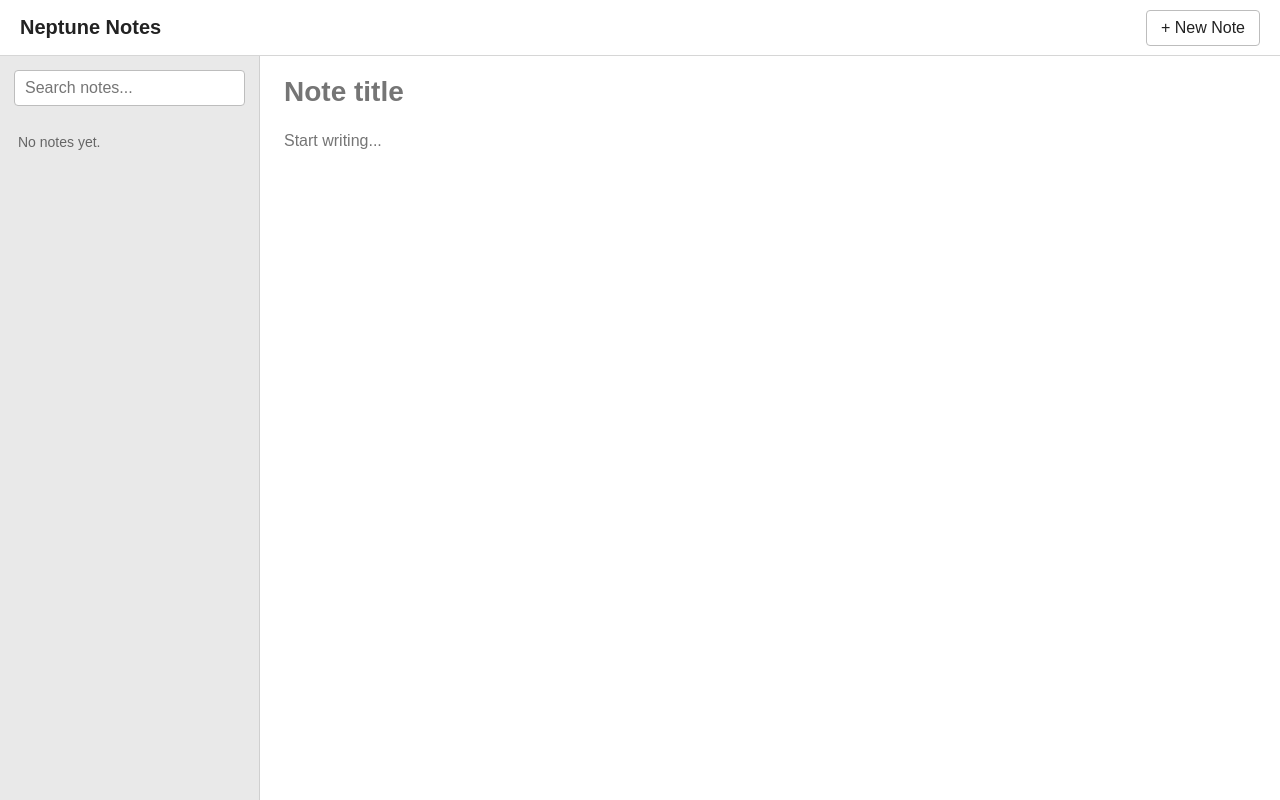
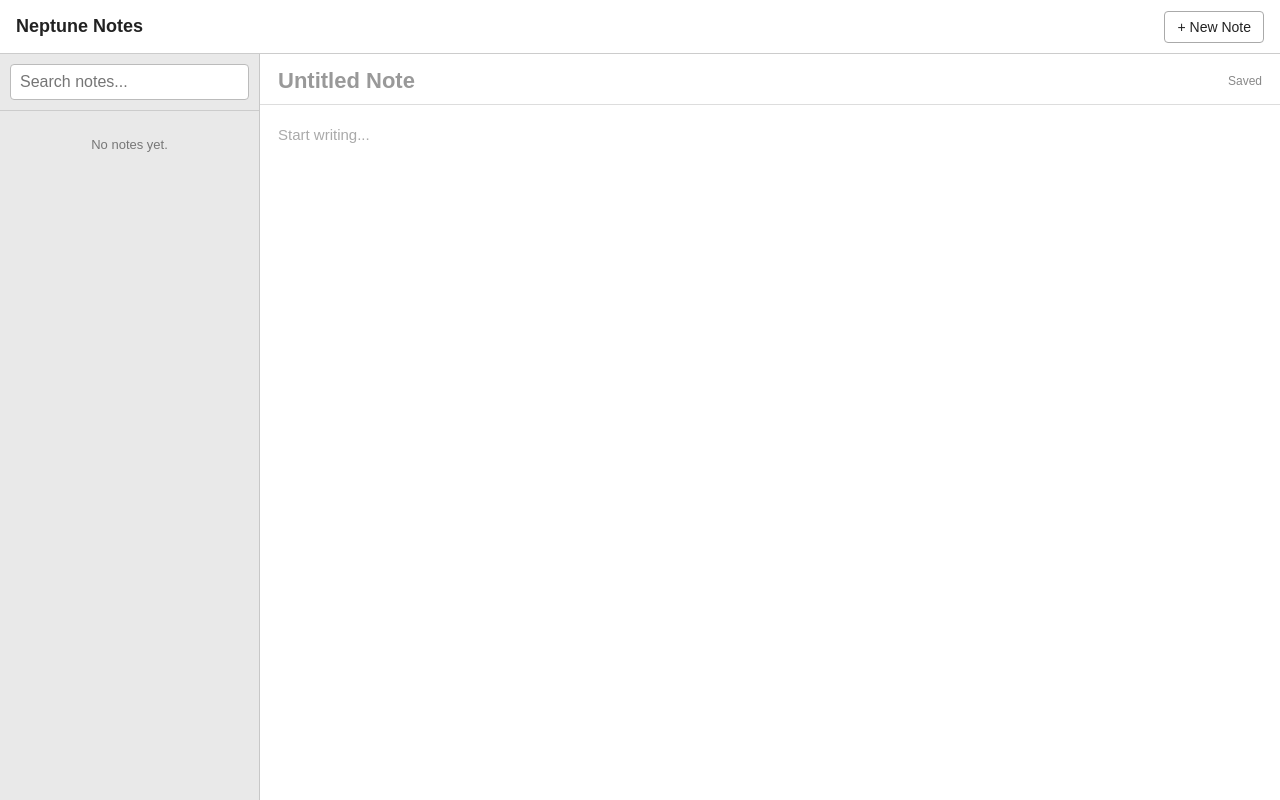
Before and after one commit to RealAnomalyGames/neptune-notes, a website built with Vite: page index.html in a window 1280 px wide. Built offline with nearby package versions, Linux system fonts and the light colour scheme.

Commit message:
Improve Neptune Notes editor and note list UI

```diff
--- a/index.html
+++ b/index.html
@@ -18,17 +18,19 @@
 
   <body>
     <div id="app">
-      <header id="app-header">
+      <header class="app-header">
+        <div class="app-brand">
           <h1>Neptune Notes</h1>
+        </div>
 
         <button id="new-note-button" type="button">
           + New Note
         </button>
       </header>
 
-      <main id="app-main">
-        <aside id="sidebar">
-          <div id="search-container">
+      <main class="notes-layout">
+        <aside class="sidebar">
+          <div class="sidebar-header">
             <input
               id="search-input"
               type="search"
@@ -37,18 +39,22 @@
             />
           </div>
 
-          <nav id="note-list" aria-label="Notes">
-            <!-- Notes will be added here later. -->
-          </nav>
+          <div id="note-list" class="note-list"></div>
         </aside>
 
-        <section id="editor" aria-label="Note editor">
+        <section class="editor">
+          <div class="editor-header">
             <input
               id="note-title"
               type="text"
-            placeholder="Note title"
+              placeholder="Untitled Note"
               aria-label="Note title"
             />
+
+            <span id="save-status" class="save-status">
+              Saved
+           </span>
+          </div>
 
           <textarea
             id="note-content"
--- a/src/main.ts
+++ b/src/main.ts
@@ -33,7 +33,11 @@ let notes: Note[] = loadNotes();
 let activeNoteId: string | null = null;
 
 function persistNotes(): void {
+  saveStatus.textContent = "Saving...";
+
   saveNotes(notes);
+
+  saveStatus.textContent = "Saved";
 }
 
 function generateId(): string {
@@ -191,6 +195,7 @@ function selectNote(noteId: string): void {
 
   noteTitle.value = note.title;
   noteContent.value = note.content;
+  saveStatus.textContent = "Saved";
 
   renderNotes();
 }
@@ -267,6 +272,10 @@ noteContent.addEventListener("input", () => {
   persistNotes();
 });
 
+const saveStatus = document.querySelector<HTMLSpanElement>(
+  "#save-status"
+)!;
+
 clearEditor();
 renderNotes();
 
--- a/src/style.css
+++ b/src/style.css
@@ -1,24 +1,21 @@
-:root {
-  font-family: Arial, Helvetica, sans-serif;
-  color: #222;
-  background: #f2f2f2;
-  font-synthesis: none;
-  text-rendering: optimizeLegibility;
-}
-
 * {
   box-sizing: border-box;
 }
 
 html,
 body {
+  width: 100%;
+  height: 100%;
   margin: 0;
-  min-width: 320px;
-  min-height: 100vh;
 }
 
 body {
+  font-family:
+    Arial,
+    Helvetica,
+    sans-serif;
   background: #f2f2f2;
+  color: #222222;
 }
 
 button,
@@ -34,5 +31,186 @@ button {
 #app {
   display: flex;
   flex-direction: column;
-  min-height: 100vh;
+  width: 100%;
+  height: 100vh;
+  overflow: hidden;
 }
+
+.app-header {
+  display: flex;
+  align-items: center;
+  justify-content: space-between;
+  height: 54px;
+  padding: 0 16px;
+  background: #ffffff;
+  border-bottom: 1px solid #cccccc;
+}
+
+.app-brand h1 {
+  margin: 0;
+  font-size: 18px;
+  font-weight: 600;
+}
+
+#new-note-button {
+  padding: 7px 12px;
+  border: 1px solid #aaaaaa;
+  border-radius: 4px;
+  background: #ffffff;
+  color: #222222;
+  font-size: 14px;
+}
+
+#new-note-button:hover {
+  background: #eeeeee;
+}
+
+#new-note-button:active {
+  background: #dddddd;
+}
+
+.notes-layout {
+  display: flex;
+  flex: 1;
+  min-height: 0;
+}
+
+.sidebar {
+  display: flex;
+  flex-direction: column;
+  width: 260px;
+  min-width: 220px;
+  background: #e9e9e9;
+  border-right: 1px solid #c8c8c8;
+}
+
+.sidebar-header {
+  padding: 10px;
+  border-bottom: 1px solid #cccccc;
+}
+
+#search-input {
+  width: 100%;
+  padding: 8px 9px;
+  border: 1px solid #bbbbbb;
+  border-radius: 4px;
+  outline: none;
+  background: #ffffff;
+  color: #222222;
+}
+
+#search-input:focus {
+  border-color: #777777;
+}
+
+.note-list {
+  flex: 1;
+  padding: 6px;
+  overflow-y: auto;
+}
+
+.editor {
+  display: flex;
+  flex: 1;
+  min-width: 0;
+  flex-direction: column;
+  background: #ffffff;
+}
+
+.editor-header {
+  display: flex;
+  align-items: center;
+  gap: 12px;
+  padding: 14px 18px 10px;
+  border-bottom: 1px solid #dddddd;
+}
+
+#note-title {
+  flex: 1;
+  min-width: 0;
+  padding: 0;
+  border: 0;
+  outline: none;
+  background: transparent;
+  color: #222222;
+  font-size: 22px;
+  font-weight: 600;
+}
+
+#note-title::placeholder {
+  color: #999999;
+}
+
+#note-content {
+  flex: 1;
+  width: 100%;
+  min-height: 0;
+  padding: 18px;
+  border: 0;
+  outline: none;
+  resize: none;
+  background: #ffffff;
+  color: #333333;
+  font-family:
+    Arial,
+    Helvetica,
+    sans-serif;
+  font-size: 15px;
+  line-height: 1.6;
+}
+
+#note-content::placeholder {
+  color: #aaaaaa;
+}
+
+.save-status {
+  flex-shrink: 0;
+  color: #888888;
+  font-size: 12px;
+}
+
+.empty-note-list {
+  margin: 20px 8px;
+  color: #777777;
+  font-size: 13px;
+  text-align: center;
+}
+
+@media (max-width: 700px) {
+  .sidebar {
+    width: 210px;
+    min-width: 180px;
+  }
+
+  .app-header {
+    padding: 0 10px;
+  }
+
+  .editor-header {
+    padding: 12px;
+  }
+
+  #note-content {
+    padding: 12px;
+  }
+}
+
+@media (max-width: 520px) {
+  .sidebar {
+    width: 160px;
+    min-width: 150px;
+  }
+
+  .app-brand h1 {
+    font-size: 16px;
+  }
+
+  #new-note-button {
+    padding: 6px 8px;
+    font-size: 12px;
+  }
+
+  #note-title {
+    font-size: 18px;
+  }
+}
--- a/src/styles/editor.css
+++ b/src/styles/editor.css
@@ -1,32 +1,15 @@
-#editor {
-  display: flex;
-  flex: 1;
-  flex-direction: column;
-  min-width: 0;
-  background: #ffffff;
+.editor {
+  position: relative;
 }
 
-#note-title {
-  width: 100%;
-  padding: 20px 24px 10px;
-  border: 0;
-  outline: none;
-  background: transparent;
-  color: #222;
-  font-size: 28px;
-  font-weight: 600;
+.editor-header {
+  flex-shrink: 0;
 }
 
-#note-content {
-  flex: 1;
-  width: 100%;
-  min-height: 300px;
-  padding: 10px 24px 24px;
-  border: 0;
+#note-title:focus {
   outline: none;
-  resize: none;
-  background: transparent;
-  color: #222;
-  font-size: 16px;
-  line-height: 1.6;
 }
+
+#note-content:focus {
+  outline: none;
+}
--- a/src/styles/sidebar.css
+++ b/src/styles/sidebar.css
@@ -1,107 +1,10 @@
-#app-header {
-  display: flex;
-  align-items: center;
-  justify-content: space-between;
-  height: 56px;
-  padding: 0 20px;
-  background: #ffffff;
-  border-bottom: 1px solid #d6d6d6;
-}
-
-#app-header h1 {
-  margin: 0;
-  font-size: 20px;
-  font-weight: 600;
-}
-
-#new-note-button {
-  padding: 8px 14px;
-  border: 1px solid #bdbdbd;
-  border-radius: 4px;
-  background: #ffffff;
-  color: #222;
-}
-
-#new-note-button:hover {
-  background: #eeeeee;
-}
-
-#app-main {
-  display: flex;
-  flex: 1;
-  min-height: 0;
-}
-
-#sidebar {
-  width: 260px;
-  flex-shrink: 0;
-  padding: 14px;
-  background: #e9e9e9;
-  border-right: 1px solid #d0d0d0;
-}
-
-#search-container {
-  margin-bottom: 12px;
-}
-
-#search-input {
-  width: 100%;
-  padding: 8px 10px;
-  border: 1px solid #bdbdbd;
-  border-radius: 4px;
-  background: #ffffff;
-  outline: none;
-}
-
-#search-input:focus {
-  border-color: #777777;
-}
-
-#note-list {
-  display: flex;
-  flex-direction: column;
-  gap: 4px;
-}
-
-.empty-note-list {
-  margin: 16px 4px;
-  color: #666666;
-  font-size: 14px;
-}
-
-.note-item {
-  width: 100%;
-  padding: 9px 10px;
-  border: 1px solid transparent;
-  border-radius: 4px;
-  background: transparent;
-  color: #222222;
-  text-align: left;
-  overflow: hidden;
-}
-
-.note-item:hover {
-  background: #dddddd;
-}
-
-.note-item.active {
-  background: #ffffff;
-  border-color: #c5c5c5;
-}
-
-.note-item-title {
-  display: block;
-  overflow: hidden;
-  white-space: nowrap;
-  text-overflow: ellipsis;
-}
-
 .note-item {
   display: flex;
   align-items: center;
   justify-content: space-between;
   gap: 8px;
   width: 100%;
+  margin-bottom: 2px;
   padding: 9px 10px;
   border: 1px solid transparent;
   border-radius: 4px;
@@ -147,3 +50,8 @@
   background: #cccccc;
   color: #222222;
 }
+
+.note-actions-button:focus-visible {
+  outline: 1px solid #666666;
+  outline-offset: 1px;
+}
```
Lines whose indentation alone changed are shown as unchanged.
